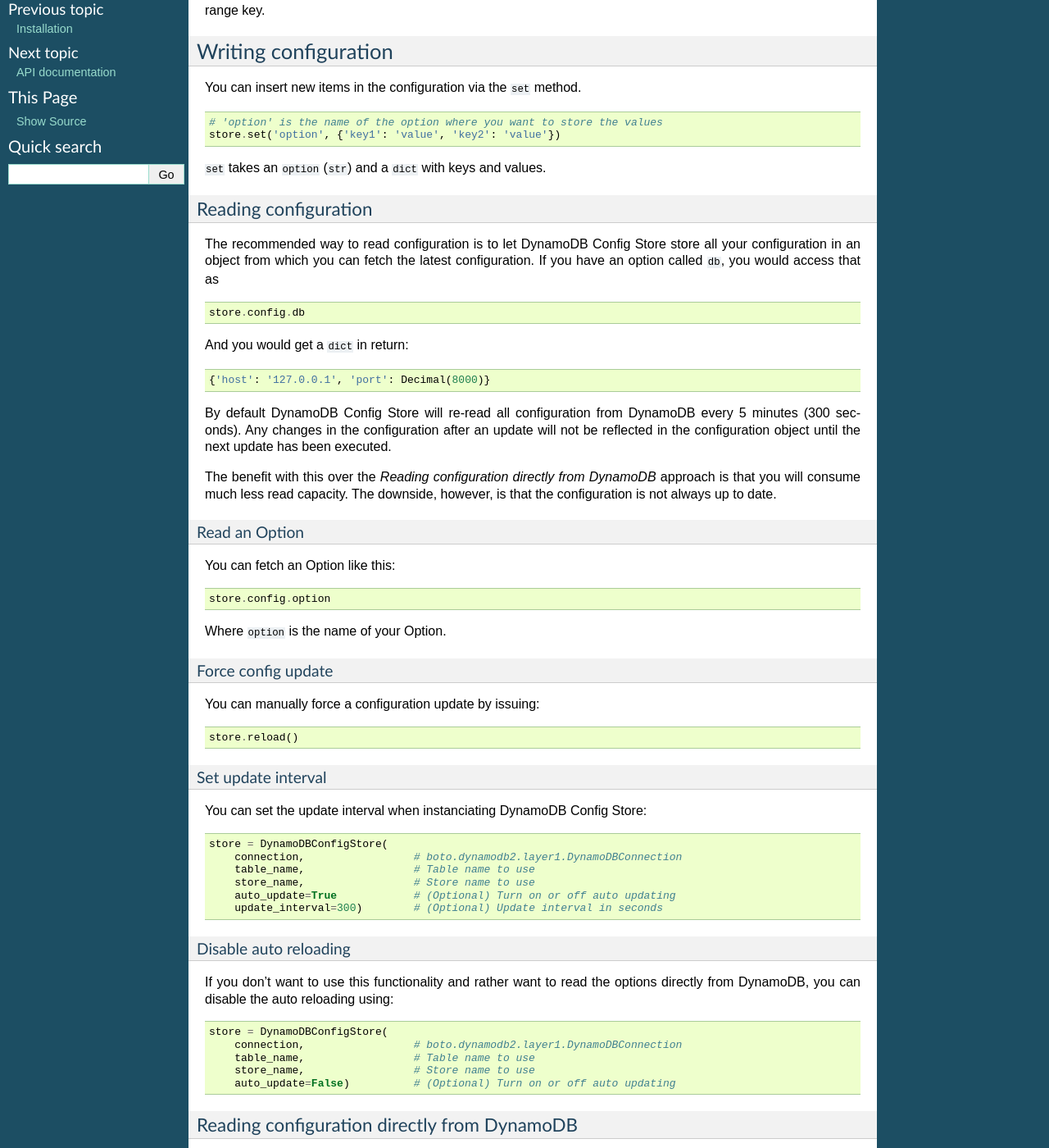
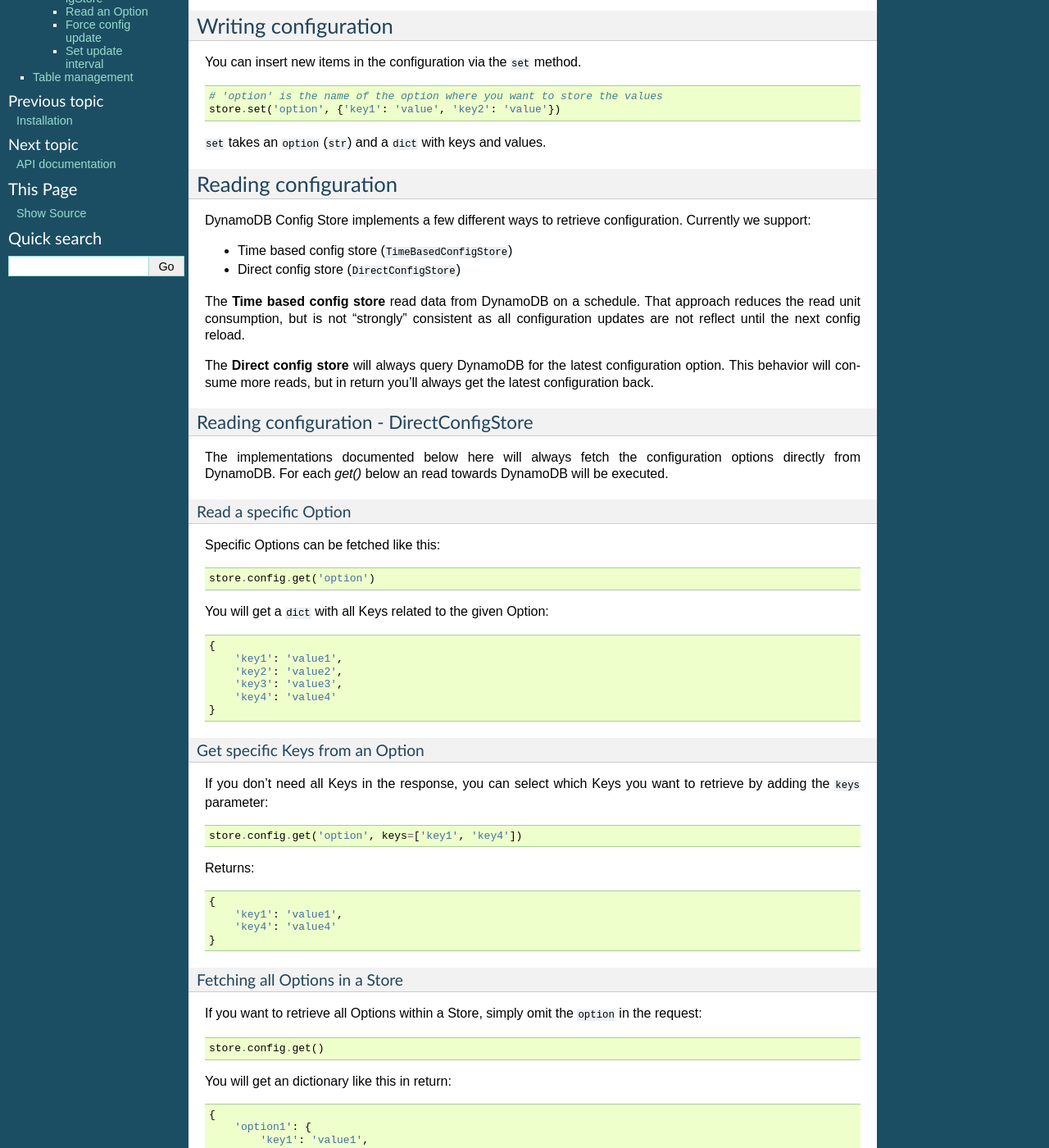
Before and after one commit to sebdah/dynamodb-config-store, a Sphinx documentation site: the page built from docs/usage.rst, in a window 1280 px wide and 1400 px high, scrolled down 468 px. Shown: the whole window at 82% size. Built offline with Sphinx 7.4.7, drawn with Linux system fonts in a browser that asks for light colours; some of the changed text lies outside the part shown.

Commit message:
Documented the config stores #15

```diff
--- a/docs/usage.rst
+++ b/docs/usage.rst
@@ -12,11 +12,9 @@
     store = DynamoDBConfigStore(
         connection,                 # boto.dynamodb2.layer1.DynamoDBConnection
         table_name,                 # Table name to use
-        store_name)                 # Store name to use
+        store_name,                 # Store name to use
         store_key='_store',         # (Optional) value to store Store name in
-        option_key='_option',       # (Optional) value to store Option name in
-        auto_update=True            # (Optional) Turn on or off auto updating
-        update_interval=300)        # (Optional) Update interval in seconds
+        option_key='_option')       # (Optional) value to store Option name in
 
 When the Store is instanciated it will create the table if it does not exist. Currently a table with 1 read unit and 1 write unit will be created.
 
@@ -34,9 +32,96 @@
 ``set`` takes an ``option`` (``str``) and a ``dict`` with keys and values.
 
 Reading configuration
-~~~~~~~~~~~~~~~~~~~~~
+---------------------
 
-The recommended way to read configuration is to let DynamoDB Config Store store all your configuration in an object from which you can fetch the latest configuration. If you have an option called ``db``, you would access that as
+DynamoDB Config Store implements a few different ways to retrieve configuration. Currently we support:
+
+* Time based config store (``TimeBasedConfigStore``)
+* Direct config store (``DirectConfigStore``)
+
+The **Time based config store** read data from DynamoDB on a schedule. That approach reduces the read unit consumption, but is not "strongly" consistent as all configuration updates are not reflect until the next config reload.
+
+The **Direct config store** will always query DynamoDB for the latest configuration option. This behavior will consume more reads, but in return you'll always get the latest configuration back.
+
+Reading configuration - DirectConfigStore
+~~~~~~~~~~~~~~~~~~~~~~~~~~~~~~~~~~~~~~~~~
+
+The implementations documented below here will always fetch the configuration options directly from DynamoDB. For each `get()` below an read towards DynamoDB will be executed.
+
+Read a specific Option
+""""""""""""""""""""""
+
+Specific Options can be fetched like this:
+::
+
+    store.config.get('option')
+
+You will get a ``dict`` with all Keys related to the given Option:
+::
+
+    {
+        'key1': 'value1',
+        'key2': 'value2',
+        'key3': 'value3',
+        'key4': 'value4'
+    }
+
+Get specific Keys from an Option
+""""""""""""""""""""""""""""""""
+
+If you don't need all Keys in the response, you can select which Keys you want to retrieve by adding the ``keys`` parameter:
+::
+
+    store.config.get('option', keys=['key1', 'key4'])
+
+Returns:
+::
+
+    {
+        'key1': 'value1',
+        'key4': 'value4'
+    }
+
+Fetching all Options in a Store
+"""""""""""""""""""""""""""""""
+
+If you want to retrieve all Options within a Store, simply omit the ``option`` in the request:
+::
+
+    store.config.get()
+
+You will get an dictionary like this in return:
+::
+
+    {
+        'option1': {
+            'key1': 'value1',
+            'key2': 'value2'
+        },
+        'option2': {
+            'key1': 'value1',
+            'key4': 'value2'
+        }
+    }
+
+Load the DirectConfigStore
+""""""""""""""""""""""""""
+
+The ``DirectConfigStore`` is enabled by default, but you can explicitly load it like this:
+::
+
+    from dynamodb_config_store
+
+    store = DynamoDBConfigStore(
+        connection,
+        table_name,
+        store_name,
+        store_type='DirectConfigStore')
+
+Reading configuration - TimeBasedConfigStore
+~~~~~~~~~~~~~~~~~~~~~~~~~~~~~~~~~~~~~~~~~~~~
+
+The recommended (but not the default) way to read configuration is to let DynamoDB Config Store store all your configuration in an object from which you can fetch the latest configuration. If you have an option called ``db``, you would access that as
 ::
 
     store.config.db
@@ -49,6 +134,21 @@
 By default DynamoDB Config Store will re-read all configuration from DynamoDB every 5 minutes (300 seconds). Any changes in the configuration after an update will not be reflected in the configuration object until the next update has been executed.
 
 The benefit with this over the *Reading configuration directly from DynamoDB* approach is that you will consume much less read capacity. The downside, however, is that the configuration is not always up to date.
+
+Load the TimeBasedConfigStore
+"""""""""""""""""""""""""""""
+
+You can start using the ``TimeBasedConfigStore`` by calling ``DynamoDBConfigStore`` like this:
+::
+
+    from dynamodb_config_store
+
+    store = DynamoDBConfigStore(
+        connection,
+        table_name,
+        store_name,
+        store_type='TimeBasedConfigStore')
+
 
 Read an Option
 """"""""""""""
@@ -74,85 +174,16 @@
 You can set the update interval when instanciating DynamoDB Config Store:
 ::
 
-    store = DynamoDBConfigStore(
-        connection,                 # boto.dynamodb2.layer1.DynamoDBConnection
-        table_name,                 # Table name to use
-        store_name,                 # Store name to use
-        auto_update=True            # (Optional) Turn on or off auto updating
-        update_interval=300)        # (Optional) Update interval in seconds
-
-Disable auto reloading
-""""""""""""""""""""""
-
-If you don't want to use this functionality and rather want to read the options directly from DynamoDB, you can disable the auto reloading using:
-::
+    from dynamodb_config_store
 
     store = DynamoDBConfigStore(
-        connection,                 # boto.dynamodb2.layer1.DynamoDBConnection
-        table_name,                 # Table name to use
-        store_name,                 # Store name to use
-        auto_update=False)          # (Optional) Turn on or off auto updating
+        connection,
+        table_name,
+        store_name,
+        store_type='TimeBasedConfigStore',
+        store_type_kwargs={'auto_reload': 60})
 
-Reading configuration directly from DynamoDB
-~~~~~~~~~~~~~~~~~~~~~~~~~~~~~~~~~~~~~~~~~~~~
-
-The implementations documented below here will always fetch the configuration options directly from DynamoDB. For each `get()` below an read towards DynamoDB will be executed.
-
-Read a specific Option
-""""""""""""""""""""""
-
-Specific Options can be fetched like this:
-::
-
-    store.get('option')
-
-You will get a ``dict`` with all Keys related to the given Option:
-::
-
-    {
-        'key1': 'value1',
-        'key2': 'value2',
-        'key3': 'value3',
-        'key4': 'value4'
-    }
-
-Get specific Keys from an Option
-""""""""""""""""""""""""""""""""
-
-If you don't need all Keys in the response, you can select which Keys you want to retrieve by adding the ``keys`` parameter:
-::
-
-    store.get('option', keys=['key1', 'key4'])
-
-Returns:
-::
-
-    {
-        'key1': 'value1',
-        'key4': 'value4'
-    }
-
-Fetching all Options in a Store
-"""""""""""""""""""""""""""""""
-
-If you want to retrieve all Options within a Store, simply omit the ``option`` in the request:
-::
-
-    store.get()
-
-You will get an dictionary like this in return:
-::
-
-    {
-        'option1': {
-            'key1': 'value1',
-            'key2': 'value2'
-        },
-        'option2': {
-            'key1': 'value1',
-            'key4': 'value2'
-        }
-    }
+This will set the update interval to 60 seconds.
 
 Table management
 ----------------
```
Also changed, not shown: docs/api.rst (+10 -1 lines).
